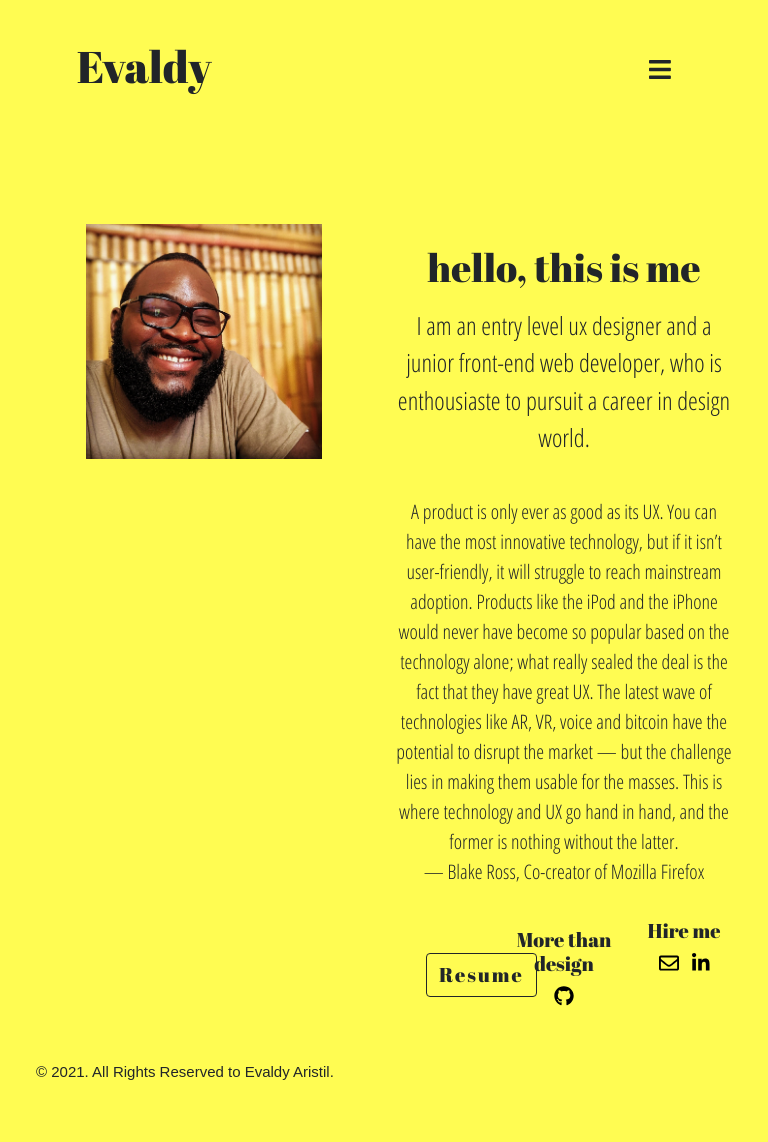
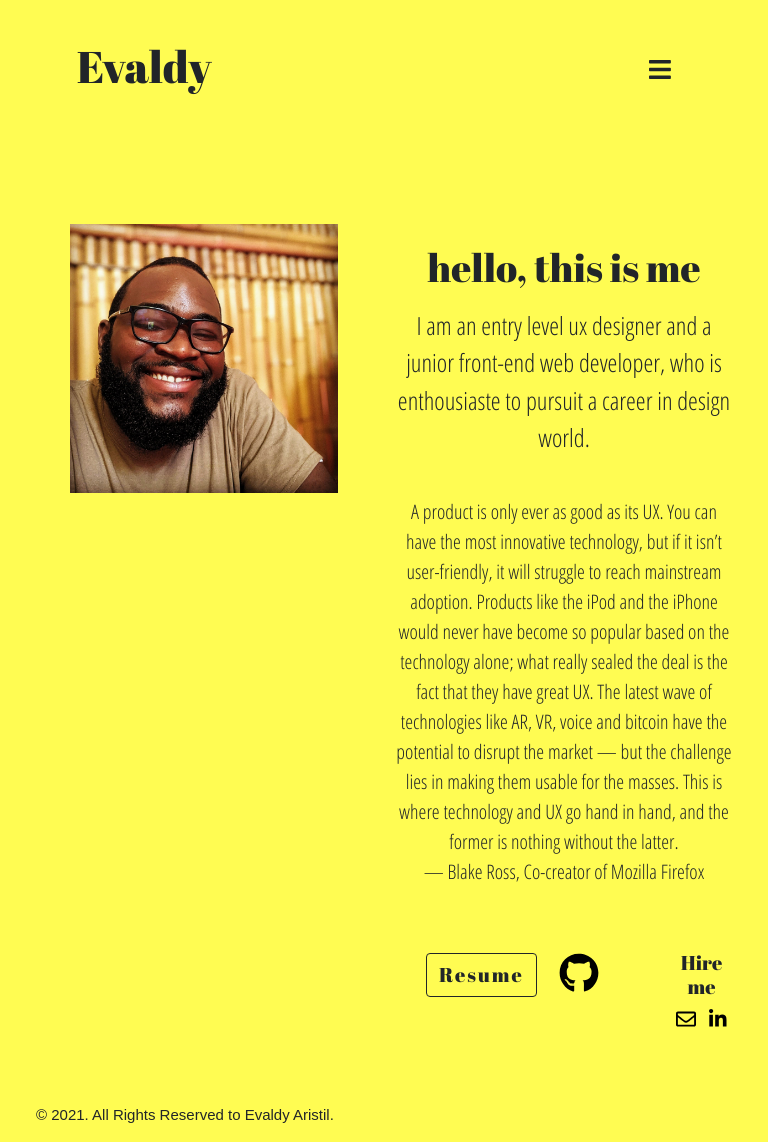
Before and after one commit to Evaldy3/UX-Design-Portfolio, a plain HTML site: page about.html in a window 768 px wide. Before the commit the page ends 1099 px from the top, so only its background shows below. Drawn offline with nearby package versions, Linux system fonts and the light colour scheme.

Commit message:
new update

```diff
--- a/about.html
+++ b/about.html
@@ -59,11 +59,10 @@
                         </div>
                         <div class="col-lg-4 col-md-4">
                             <div class="design">
-                                <h5>More than design</h5>
                                 <a href="https://github.com/Evaldy3" target="_blank"> <i class="fab fa-github" id="github"></i></a>
                             </div>
                         </div>
-                        <div class="col-lg-4 col-md-4 mt-3">
+                        <div class="col-lg-4 col-md-4 mt-5">
                             <div class="contact">
                                 <h5>Hire me</h5>
                                 <a href="mailto:evaldyaristil@gmail.com"><i class="far fa-envelope"></i></a>
--- a/css/style.css
+++ b/css/style.css
@@ -128,10 +128,29 @@ li, a
         font-size: 1.6rem;
     }
 
-}
+    .display-5
+    {
+        text-align: center;
+        margin-top: 20px;
+    }
+     .topic, .quote, .info
+    {
+        text-align: center;
+    }
 
-@media(max-width: 800px)
-{
+     .contact
+    {
+        margin-top: 0;
+        margin-bottom: 20px;
+        margin-left: 35px;
+    }
+
+    .design
+    {
+        margin-top: 25px;
+        margin-left: 35px;
+    }
+
     .card
     {
         width:25rem ;
@@ -152,15 +171,15 @@ li, a
 
    .txt1
     {
-        margin-left: 40px;
-        margin-top: 40px;
+        text-align: center;
     }
-
 
 
 }
 
-@media(min-width:1200px)
+
+
+@media(min-width:768px)
 {
     img
     {
@@ -197,6 +216,15 @@ li, a
         color: #000;
     }
 
+    .contact
+    {
+        margin-top: 0;
+    }
+
+    .design
+    {
+      margin-left: 30px;
+    }
 }
 
 /* work page */
@@ -261,48 +289,17 @@ li, a
 
 }
 
-.contact
-{
-    margin-top: 30px;
-}
+
+
 
 
 #github
 {
-    font-size: 20px;
-}
-
-#github:hover
-{
-    font-size: 50px;
+    font-size: 40px;
     color: #000;
 }
 
-@media (max-width: 800px)
-{
-    .display-5
-    {
-        text-align: center;
-        margin-top: 20px;
-    }
-     .topic, .quote, .info
-    {
-        text-align: center;
-    }
 
-     .contact
-    {
-        margin-top: 0;
-        margin-bottom: 20px;
-    }
-
-    .design
-    {
-        margin-top: 25px;
-    }
-
-
-}
 /* About page */
 
 
@@ -311,7 +308,8 @@ li, a
 {
     margin-top:  50px;
     font-family: Arial, Helvetica, sans-serif;
-    font-size: 15px;
+   font-size: 15px;
 }
 
+
 /* Footer */
```
